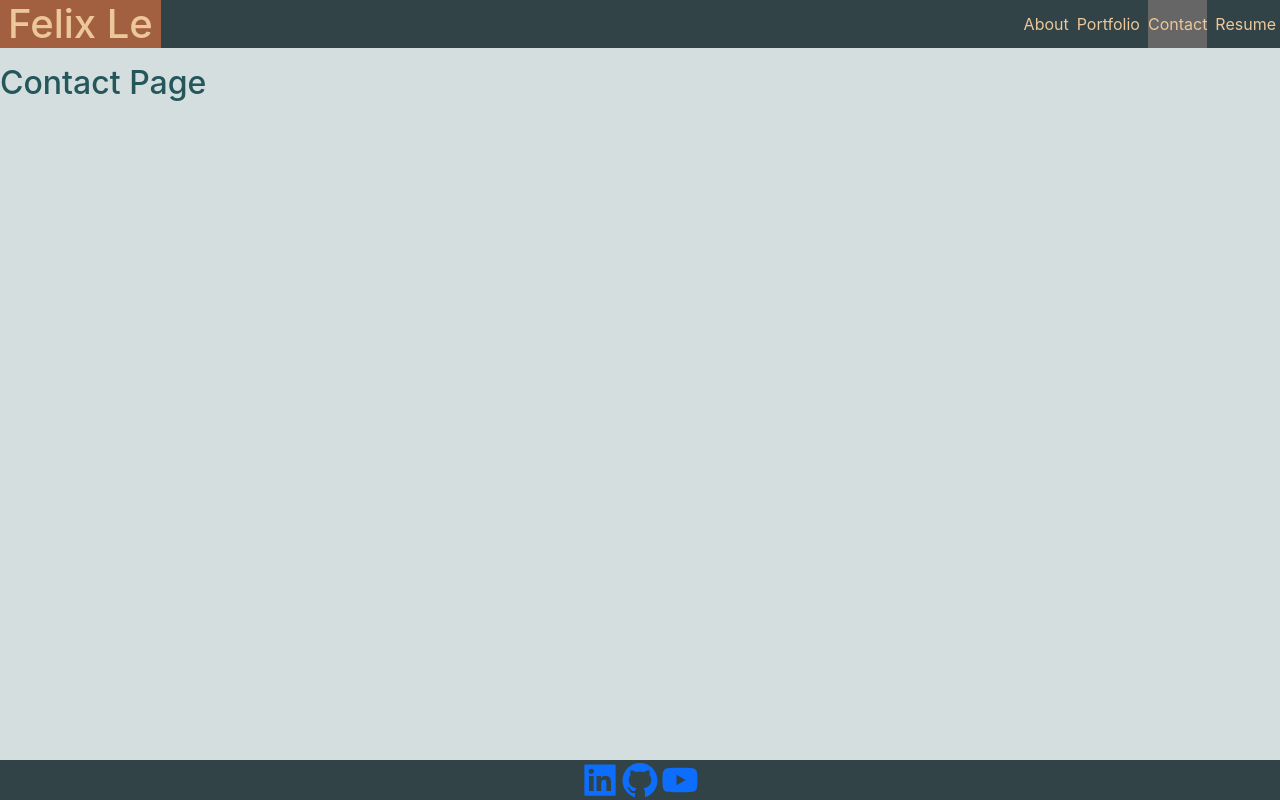
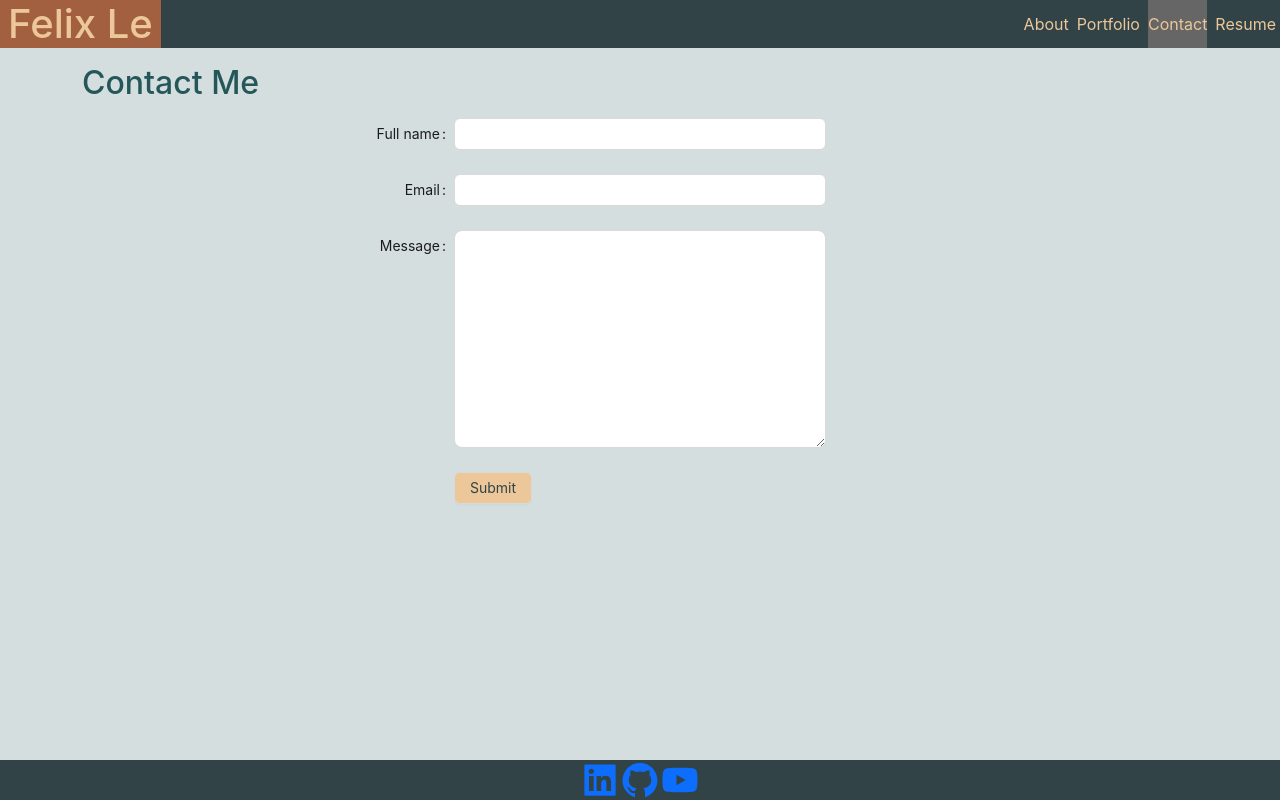
Before and after one commit to honguyen00/updated-portfolio, a React (Vite) app: page /contact in a window 1280 px wide. Built offline with nearby package versions, Linux system fonts and the light colour scheme.

Commit message:
contact page

```diff
--- a/src/App.css
+++ b/src/App.css
@@ -5,6 +5,10 @@ h2 {
 h4 {
   width: fit-content;
   margin: 0 !important;
+}
+
+.container {
+  height: 82%;
 }
 
 header a {
@@ -23,10 +27,10 @@ header a {
 .ant-carousel .slick-prev,
 .ant-carousel .slick-prev:focus,
 .ant-carousel .slick-prev:hover {
-  left: 10px;
+  left: 0px;
   z-index: 2;
   color: black;
-  font-size: 20px;
+  font-size: 30px;
   height: 30px;
 }
 
@@ -36,9 +40,8 @@ header a {
   right: 10px;
   z-index: 2;
   color: black;
-  font-size: 20px;
-  height: 40px;
-  width: 40px
+  font-size: 30px;
+  height: 30px;
 }
 
 .ant-carousel .slick-dots li button {
--- a/src/components/Projects.jsx
+++ b/src/components/Projects.jsx
@@ -47,27 +47,27 @@ export default class CarouselComponent extends Component {
     return (
       <div>
         <Carousel ref={node => (this.carousel = node)} {...props} arrows={true} prevArrow={SETTINGS.prevArrow} nextArrow={SETTINGS.nextArrow}>
-          <div className="work-container">
+          <div>
             <Work title={'Babysitter App'} image={'../src/assets/babysitters-demo.png'}
             livesite={"https://babysitters-app-7fe0f50cf2a3.herokuapp.com/"} github={'https://github.com/honguyen00/babysitters'}/>
           </div>
-          <div className="work-container">
+          <div>
             <Work title={'Parking with Access'} image={'../src/assets/map-parking-demo.png'}
             livesite={"https://honguyen00.github.io/map-parking/"} github={'https://github.com/honguyen00/map-parking'}/>
           </div>
-          <div className="work-container">
+          <div>
             <Work title={'JATE'} image={'../src/assets/jate-demo.png'}
             livesite={"https://just-another-text-editor-jate.onrender.com"} github={'https://github.com/honguyen00/JATE'}/>
           </div>
-          <div className="work-container">
+          <div>
             <Work title={'Weather Forecast'} image={'../src/assets/weather-forecast-demo.png'}
             livesite={"https://honguyen00.github.io/map-parking/"} github={'https://github.com/honguyen00/map-parking'}/>
           </div>
-          <div className="work-container">
+          <div>
             <Work title={'Daily Planner'} image={'../src/assets/daily-planner-demo.png'}
             livesite={"https://honguyen00.github.io/daily-planner/"} github={'https://github.com/honguyen00/daily-planner'}/>
           </div>
-          <div className="work-container">
+          <div>
             <Work title={'Future Project'} image={'../src/assets/daily-planner-demo.png'}
             livesite={"#"} github={'#'}/>
           </div>
--- a/src/components/Work.jsx
+++ b/src/components/Work.jsx
@@ -5,7 +5,7 @@ export default function Work({title, image, github, livesite}) {
     const [style, setStyle] = useState({display: 'none'})
     return (
         <div className="work-container" style={{position: 'relative'}} onMouseOver={() => {setStyle({display: 'block'})}} onMouseOut={() => {setStyle({display: 'none'})}}>
-            <a href={livesite} target="_blank" style={{backgroundImage: `url(${image})`, backgroundSize: 'cover', display: 'block'}}>
+            <a href={livesite} target="_blank" style={{backgroundImage: `url(${image})`, backgroundSize: 'cover', backgroundPosition: 'center', display: 'block'}}>
                 <div className={style.display === 'none' ? "blur-effect d-flex align-items-center justify-content-center" :
                 "blur-effect d-flex align-items-center justify-content-center hover"}></div>
             </a>
--- a/src/main.css
+++ b/src/main.css
@@ -1,8 +1,14 @@
+body {
+  width: 100%;
+  height: 100vh;
+  display: flex;
+}
+
 #root {
   font-family: Inter, system-ui, Avenir, Helvetica, Arial, sans-serif;
   font-weight: 400;
   width: 100%;
-  height: 100vh;
+  height: 100%;
   color-scheme: light dark;
   color: #24565A;
   background-color: #D4DEDF;
@@ -12,4 +18,7 @@
   -webkit-font-smoothing: antialiased;
   -moz-osx-font-smoothing: grayscale;
   -webkit-text-size-adjust: 100%;
+
+  display: flex;
+  flex-direction: column;
 }
--- a/src/pages/AboutPage.jsx
+++ b/src/pages/AboutPage.jsx
@@ -1,7 +1,8 @@
 export default function AboutPage() {
     return (
-        <div className="container overflow-hidden">
+        <div className="container">
             <h2>About me</h2>
+            <div>
             <div className="hero w-100 d-flex justify-content-center mb-3"  style={{height: "8rem"}}>
                 <img src="../src/assets/profile-pic.jpg" alt="my personal avatar" style={{width: '8rem', borderRadius: '5rem'}}/>
             </div>
@@ -11,6 +12,7 @@ export default function AboutPage() {
             <p>
             Egestas fringilla phasellus faucibus scelerisque eleifend donec. Commodo odio aenean sed adipiscing diam donec adipiscing tristique risus. Viverra tellus in hac habitasse. Nulla aliquet enim tortor at. In hac habitasse platea dictumst vestibulum rhoncus est. A scelerisque purus semper eget duis at tellus at. Tincidunt tortor aliquam nulla facilisi. Odio morbi quis commodo odio aenean.
             </p>
+            </div>
         </div>
     )
 }
--- a/src/pages/ContactPage.jsx
+++ b/src/pages/ContactPage.jsx
@@ -1,3 +1,30 @@
+import { Button, Form, Input } from 'antd'
+import { useState } from 'react';
+const { TextArea } = Input;
+
 export default function ContactPage() {
-    return <h2>Contact Page</h2>
+    const [error, setError] = useState('')
+
+    function inputValidation(e) {
+        if (e.target.value == '' && error == '') {
+            setError('Input cannot be empty!');
+        } else if (e.target.id === 'contact-form_email' && !e.target.value.match(/^[\w-.]+@([\w-]+\.)+[\w-]{2,4}$/) && error == '') {
+            setError('Not a valid email!');
+        }
+        else {
+            setError('')
+        }
+    }
+
+    return (
+        <div className="container">
+            <h2>Contact Me</h2>
+            <Form name="contact-form" labelCol={{span: 8}} wrapperCol={{span: 8}} autoComplete="off">
+                <Form.Item label='Full name: ' name='fullname'><Input onBlur={(event) => {inputValidation(event)}}/></Form.Item>
+                <Form.Item label='Email: ' name='email'><Input onBlur={(event) => {inputValidation(event)}}/></Form.Item>
+                <Form.Item label='Message: ' name='message'><TextArea size="large" rows={8} onBlur={(event) => {inputValidation(event)}}/></Form.Item>
+                <Form.Item wrapperCol={{offset: 8, span: 8}}><Button htmlType="submit" style={{backgroundColor: "#EBC799", color: "#314347"}}>Submit</Button><span style={{marginLeft: '0.5rem', color: 'red'}}>{error}</span></Form.Item>
+            </Form>
+        </div>
+    )
 }
--- a/src/pages/PortfolioPage.jsx
+++ b/src/pages/PortfolioPage.jsx
@@ -3,8 +3,10 @@ import CarouselComponent from "../components/Projects";
 export default function PortfolioPage() {
     return (
         <div className="container">
-            <h2>My Work</h2>
+            <h2>Portfolio</h2>
+            <div>
             <CarouselComponent />
+            </div>
         </div>
     )
 }
```
